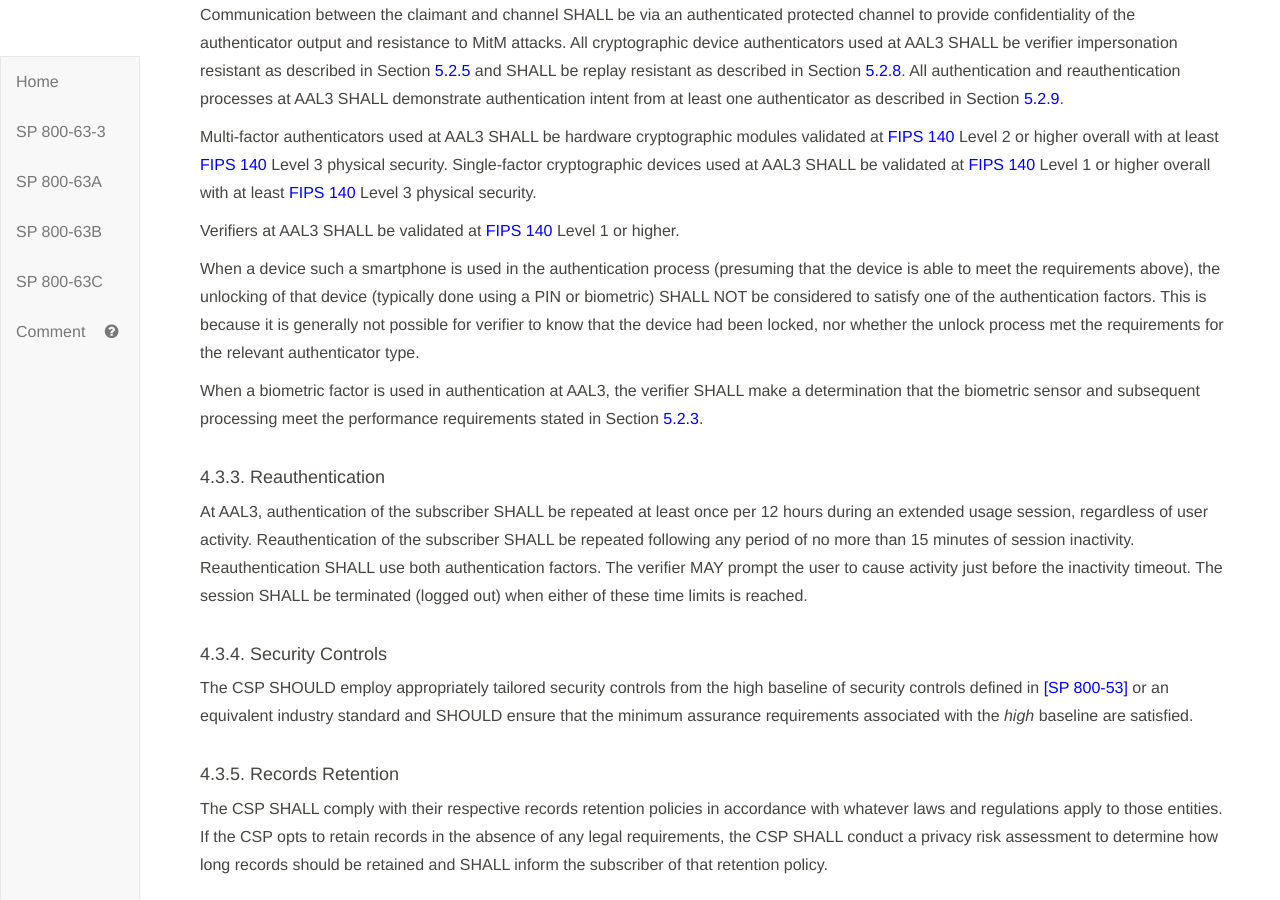
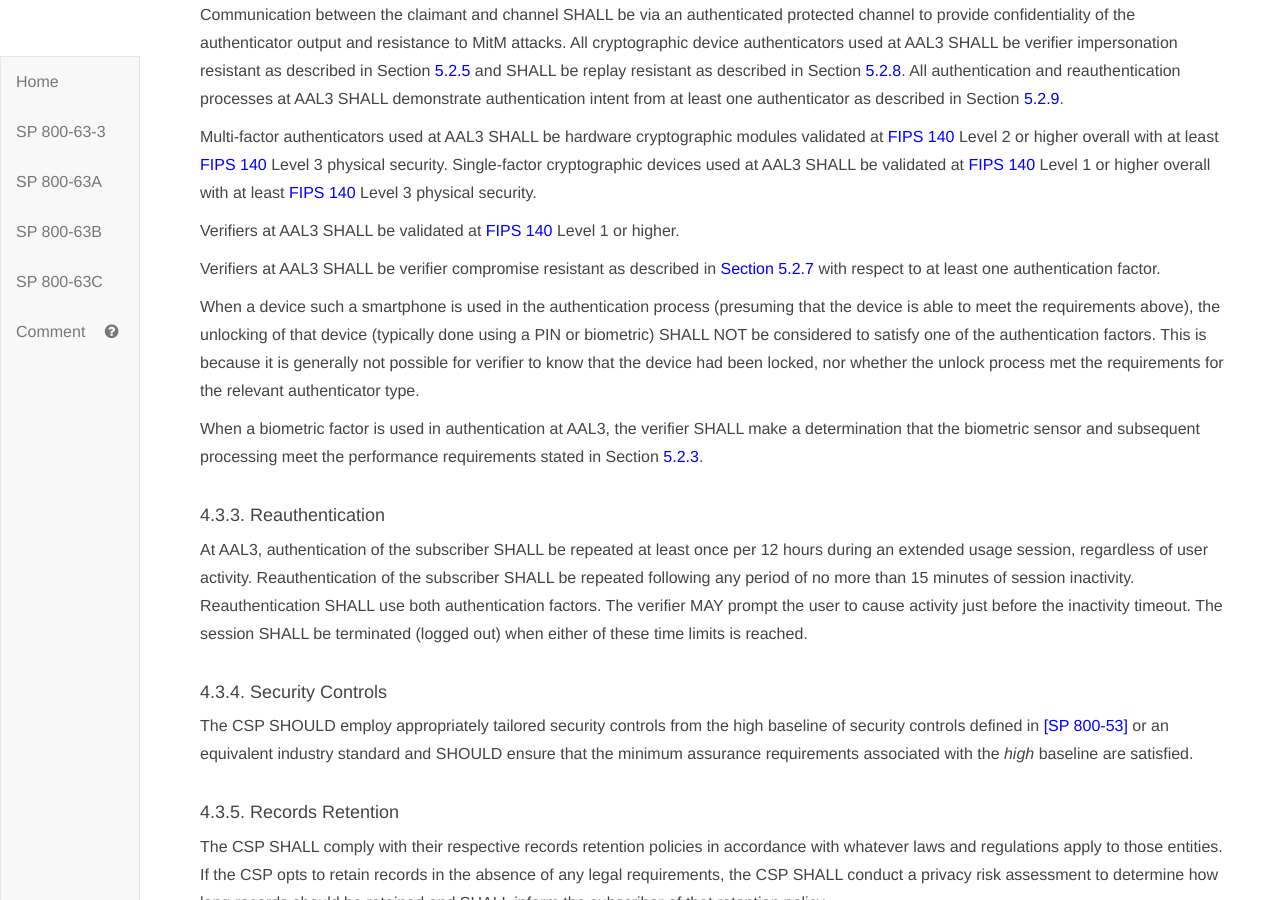
Before and after one commit to usnistgov/800-63-3, a Jekyll site: the page built from sp800-63b/sec4_aal.md, in a window 1280 px wide and 900 px high, scrolled down 3645 px. Built offline with Jekyll 4.4.1, drawn with Linux system fonts in a browser that asks for light colours; our own code applies the rules of GitHub Pages for plain Markdown files.

Commit message:
Require verifier compromise resistance at AAL3. Closes #797.

```diff
--- a/sp800-63b/sec4_aal.md
+++ b/sp800-63b/sec4_aal.md
@@ -117,6 +117,8 @@ Multi-factor authenticators used at AAL3 SHALL be hardware cryptographic modules
 
 Verifiers at AAL3 SHALL be validated at [FIPS 140](#FIPS140-2) Level 1 or higher.
 
+Verifiers at AAL3 SHALL be verifier compromise resistant as described in [Section 5.2.7](#verifier-secrets) with respect to at least one authentication factor.
+
 When a device such a smartphone is used in the authentication process (presuming that the device is able to meet the requirements above), the unlocking of that device (typically done using a PIN or biometric) SHALL NOT be considered to satisfy one of the authentication factors. This is because it is generally not possible for verifier to know that the device had been locked, nor whether the unlock process met the requirements for the relevant authenticator type.
 
 When a biometric factor is used in authentication at AAL3, the verifier SHALL make a determination that the biometric sensor and subsequent processing meet the performance requirements stated in Section [5.2.3](#biometric_use).
```
